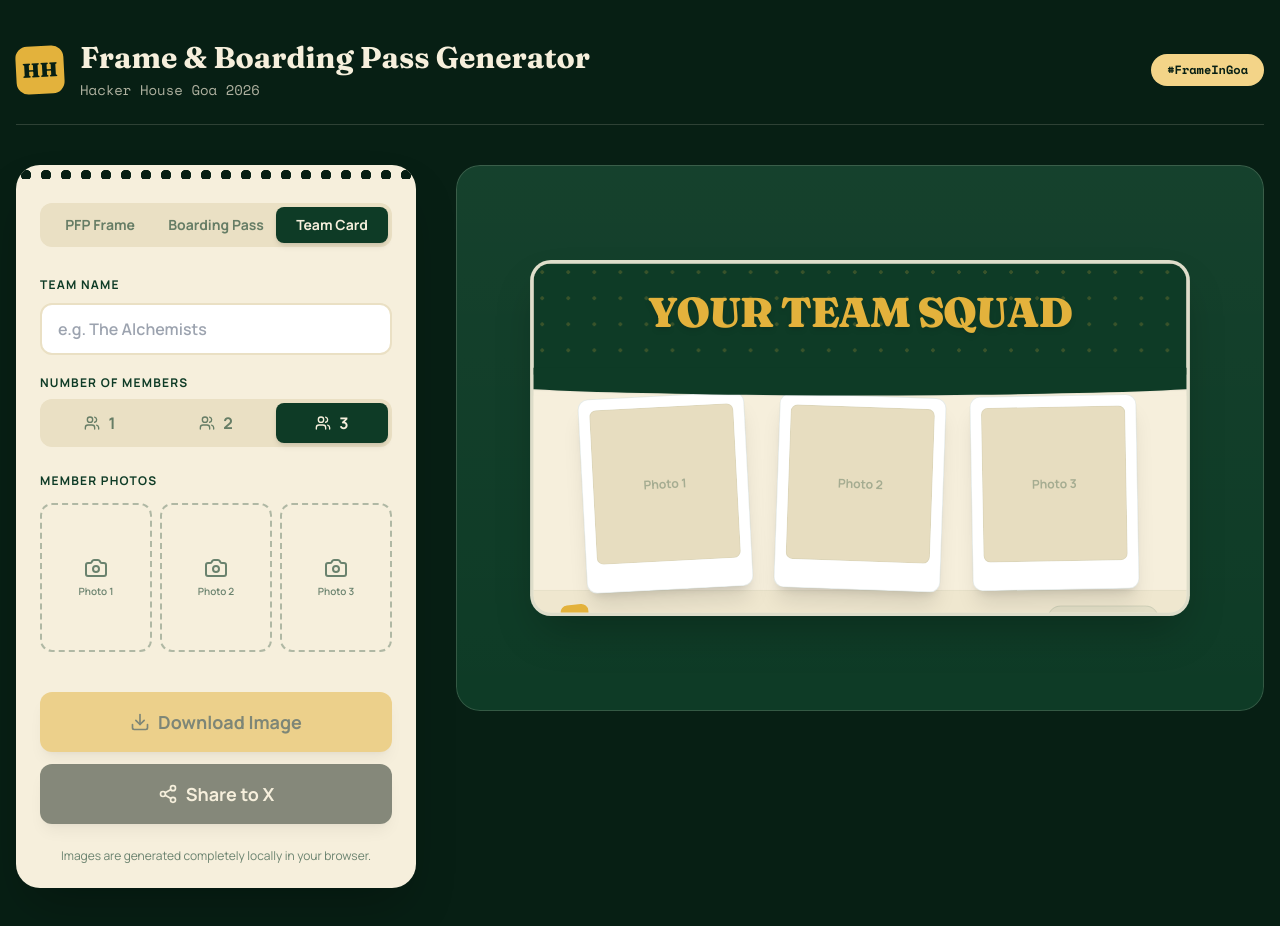
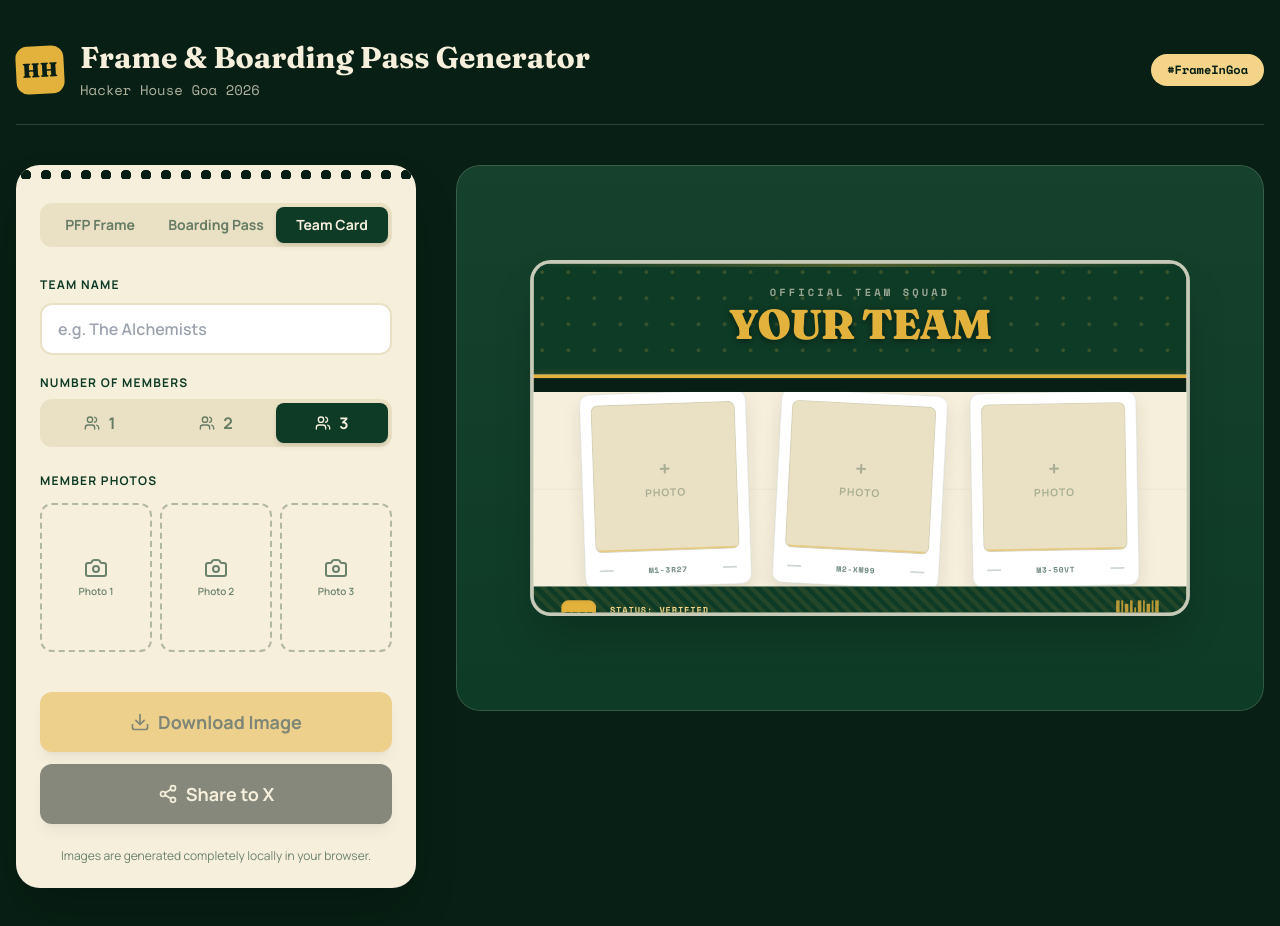
Before and after one commit to VaibhavSoni24/Hacker-House-Goa-2026-ID-Card-Generator, a React (Vite) app: page / in a window 1280 px wide. Both pictures are taken after a click on the button "Team Card". Built offline with nearby package versions, Linux system fonts and the light colour scheme.

Commit message:
HHG - 15 - team card v2

```diff
--- a/src/components/TeamCardPreview.jsx
+++ b/src/components/TeamCardPreview.jsx
@@ -8,40 +8,76 @@ const TeamCardPreview = forwardRef(({ teamName, teamPhotos = [] }, ref) => {
     <div className="relative w-[800px] h-[450px] flex items-center justify-center p-5 font-body">
       <div
         ref={ref}
-        className="w-[760px] h-[410px] bg-cream rounded-3xl overflow-hidden flex flex-col relative shadow-2xl border-4 border-forest/10"
+        className="w-[760px] h-[410px] bg-cream rounded-3xl overflow-hidden flex flex-col relative shadow-2xl border-4 border-forest/20"
         style={{ transformOrigin: 'top left' }}
       >
+        {/* Subtle Grid Background */}
+        <div className="absolute inset-0 opacity-10 pointer-events-none" style={{ backgroundImage: 'linear-gradient(to right, #071F14 1px, transparent 1px), linear-gradient(to bottom, #071F14 1px, transparent 1px)', backgroundSize: '40px 40px' }}></div>
+
+        {/* Tech Accents - Corners */}
+        <div className="absolute top-4 left-4 w-6 h-6 border-t-4 border-l-4 border-forest opacity-30"></div>
+        <div className="absolute top-4 right-4 w-6 h-6 border-t-4 border-r-4 border-forest opacity-30"></div>
+        <div className="absolute bottom-4 left-4 w-6 h-6 border-b-4 border-l-4 border-forest opacity-30"></div>
+        <div className="absolute bottom-4 right-4 w-6 h-6 border-b-4 border-r-4 border-forest opacity-30"></div>
+
         {/* Header Background */}
-        <div className="h-32 bg-forest flex items-start justify-center pt-8 relative shrink-0">
+        <div className="h-32 bg-forest flex flex-col items-center justify-center relative shrink-0 z-10 overflow-hidden">
           <div className="absolute inset-0 opacity-20" style={{ backgroundImage: 'radial-gradient(circle at 10px 10px, #E3B23C 2px, transparent 2px)', backgroundSize: '30px 30px' }}></div>
-          <h2 className="font-display font-black text-5xl tracking-tight text-gold relative z-10 text-center uppercase drop-shadow-md pb-2 truncate max-w-[90%]">
-            {teamName || 'YOUR TEAM SQUAD'}
+
+          {/* Subtle Tech Lines in Header */}
+          <div className="absolute top-0 left-0 w-full h-1 bg-gradient-to-r from-transparent via-gold/30 to-transparent"></div>
+
+          <p className="font-mono font-bold text-xs text-cream/60 uppercase tracking-[0.3em] mb-1 relative z-10">
+            OFFICIAL TEAM SQUAD
+          </p>
+          <h2 className="font-display font-black text-5xl tracking-tight text-gold relative z-10 text-center uppercase drop-shadow-[0_2px_4px_rgba(0,0,0,0.5)] truncate max-w-[90%] pb-2">
+            {teamName || 'YOUR TEAM'}
           </h2>
         </div>
 
-        {/* Arch shape separator */}
-        <div className="h-8 bg-forest rounded-b-[100%] w-[120%] -ml-[10%] shrink-0 -mt-2 z-10 shadow-sm"></div>
+        {/* Arch shape separator - making it sharper for a tech vibe */}
+        <div className="h-1 bg-gold w-full shrink-0 z-20 shadow-[0_2px_10px_rgba(227,178,60,0.5)]"></div>
+        <div className="h-4 bg-forest-deep w-full shrink-0 z-20"></div>
 
         {/* Body - Photos */}
         <div className="flex-1 bg-cream flex items-center justify-center gap-8 px-10 relative z-0">
+
+          {/* Center Crosshair Decoration */}
+          <div className="absolute left-1/2 top-1/2 -translate-x-1/2 -translate-y-1/2 w-[120%] h-[1px] bg-forest/5"></div>
+          <div className="absolute left-1/2 top-1/2 -translate-x-1/2 -translate-y-1/2 h-[120%] w-[1px] bg-forest/5"></div>
+
           {photos.map((photo, index) => {
-            // Apply slight rotation for a playful polaroid effect
-            const rotations = ['-rotate-3', 'rotate-2', '-rotate-1'];
+            // Apply slight rotation for a playful polaroid effect, balanced with the tech aesthetic
+            const rotations = ['-rotate-2', 'rotate-3', '-rotate-1'];
             const rotateClass = rotations[index % 3];
+
+            // Randomize a small "ID" string for each polaroid
+            const photoId = `M${index + 1}-${Math.random().toString(36).substring(2, 6).toUpperCase()}`;
 
             return (
               <div
                 key={index}
-                className={`w-48 h-56 bg-white p-3 pb-8 rounded-xl shadow-xl flex flex-col border border-forest/10 transition-transform ${rotateClass}`}
+                className={`w-48 h-56 bg-white p-3 pb-10 rounded-xl shadow-[0_10px_20px_rgba(7,31,20,0.1)] flex flex-col border border-forest/10 transition-transform ${rotateClass} relative z-10`}
               >
-                <div className="flex-1 rounded-lg overflow-hidden bg-[#e7ddc0] relative border border-forest/5">
+                {/* Polaroid Content */}
+                <div className="flex-1 rounded-lg overflow-hidden bg-cream-dim relative border border-forest/10">
                   {photo ? (
                     <img src={photo} alt={`Team Member ${index + 1}`} className="w-full h-full object-cover" crossOrigin="anonymous" />
                   ) : (
-                    <div className="absolute inset-0 flex items-center justify-center text-forest/30 font-bold text-sm text-center px-4 leading-tight">
-                      Photo {index + 1}
+                    <div className="absolute inset-0 flex flex-col items-center justify-center text-forest/30 font-bold">
+                       <span className="text-2xl mb-1">+</span>
+                       <span className="text-xs uppercase tracking-widest">Photo</span>
                     </div>
                   )}
+                  {/* Photo Overlay Tech Line */}
+                  <div className="absolute bottom-0 left-0 w-full h-[2px] bg-gold/50"></div>
+                </div>
+
+                {/* Polaroid Label */}
+                <div className="absolute bottom-3 left-0 w-full px-4 flex justify-between items-center">
+                   <div className="w-4 h-[2px] bg-forest/20"></div>
+                   <span className="font-mono font-bold text-[9px] text-forest/60 tracking-widest">{photoId}</span>
+                   <div className="w-4 h-[2px] bg-forest/20"></div>
                 </div>
               </div>
             );
@@ -49,16 +85,37 @@ const TeamCardPreview = forwardRef(({ teamName, teamPhotos = [] }, ref) => {
         </div>
 
         {/* Footer */}
-        <div className="h-16 flex items-center justify-between px-8 bg-cream-dim/50 border-t border-forest/5 shrink-0">
-           <div className="flex items-center gap-2">
-             <div className="w-8 h-8 bg-gold text-forest font-display font-black text-sm flex items-center justify-center rounded-lg -rotate-6">
+        <div className="h-[72px] flex items-center justify-between px-8 bg-forest text-cream shrink-0 relative overflow-hidden">
+           {/* Footer Background Effect */}
+           <div className="absolute inset-0 opacity-10" style={{ backgroundImage: 'repeating-linear-gradient(45deg, transparent, transparent 5px, #E3B23C 5px, #E3B23C 10px)' }}></div>
+
+           <div className="flex items-center gap-4 relative z-10">
+             <div className="w-10 h-10 bg-gold text-forest font-display font-black text-lg flex items-center justify-center rounded-lg shadow-inner">
                 HH
              </div>
-             <span className="font-mono font-bold text-[10px] text-forest/70 uppercase tracking-widest mt-1">Hacker House Goa 2026</span>
+             <div>
+               <p className="font-mono font-bold text-[10px] text-gold-soft uppercase tracking-widest leading-none mb-1">Status: Verified</p>
+               <p className="font-mono font-bold text-xs text-cream/90 uppercase tracking-widest leading-none">Hacker House Goa 2026</p>
+             </div>
            </div>
 
-           <div className="font-mono font-bold text-xs text-forest/60 bg-forest/5 px-4 py-1.5 rounded-full uppercase tracking-widest border border-forest/10">
-             #FrameInGoa
+           {/* Fake Barcode Element */}
+           <div className="flex flex-col items-end relative z-10">
+             <div className="flex gap-[2px] h-6 items-end opacity-80 mix-blend-screen">
+                <div className="w-1 h-full bg-gold"></div>
+                <div className="w-[2px] h-full bg-gold"></div>
+                <div className="w-1 h-5 bg-gold"></div>
+                <div className="w-[3px] h-full bg-gold"></div>
+                <div className="w-[2px] h-4 bg-gold"></div>
+                <div className="w-1 h-full bg-gold"></div>
+                <div className="w-[2px] h-full bg-gold"></div>
+                <div className="w-[4px] h-5 bg-gold"></div>
+                <div className="w-[2px] h-full bg-gold"></div>
+                <div className="w-1 h-full bg-gold"></div>
+             </div>
+             <div className="font-mono font-bold text-[8px] text-gold-soft mt-1 tracking-widest">
+               #FRAMEINGOA
+             </div>
            </div>
         </div>
       </div>
--- a/src/pages/Home.jsx
+++ b/src/pages/Home.jsx
@@ -219,7 +219,7 @@ export default function Home() {
                       value={teamName}
                       onChange={(e) => setTeamName(e.target.value)}
                       className="w-full px-4 py-3 rounded-xl border-2 border-cream-dim focus:border-forest outline-none bg-white font-semibold text-ink"
-                      maxLength={30}
+                      maxLength={13}
                     />
                   </div>
 
@@ -246,11 +246,11 @@ export default function Home() {
                       {[...Array(memberCount)].map((_, i) => (
                         <label key={i} className="aspect-[3/4] border-2 border-dashed border-forest/30 hover:border-forest/60 hover:bg-gold-soft/30 transition-colors rounded-xl flex flex-col items-center justify-center cursor-pointer text-center group relative overflow-hidden">
                           {teamPhotos[i] ? (
-                            <img src={teamPhotos[i]} alt={`Member ${i+1}`} className="absolute inset-0 w-full h-full object-cover" />
+                            <img src={teamPhotos[i]} alt={`Member ${i + 1}`} className="absolute inset-0 w-full h-full object-cover" />
                           ) : (
                             <>
                               <Camera className="w-6 h-6 text-forest/60 mb-1 group-hover:scale-110 transition-transform" />
-                              <span className="text-[10px] font-semibold text-forest/60">Photo {i+1}</span>
+                              <span className="text-[10px] font-semibold text-forest/60">Photo {i + 1}</span>
                             </>
                           )}
                           <input type="file" className="hidden" accept="image/*" onChange={(e) => handleTeamPhotoUpload(e, i)} />
```
